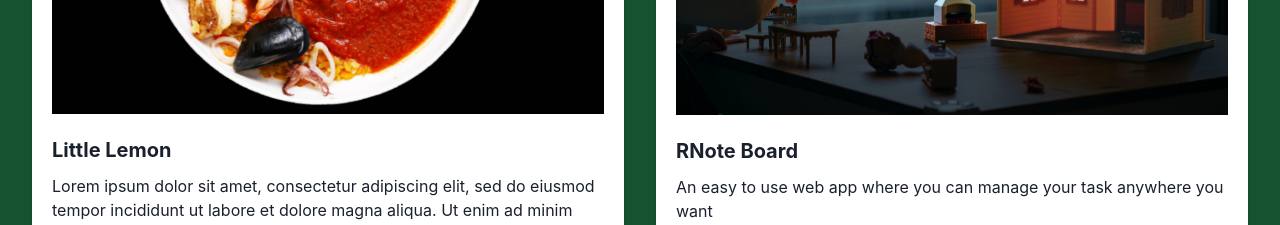
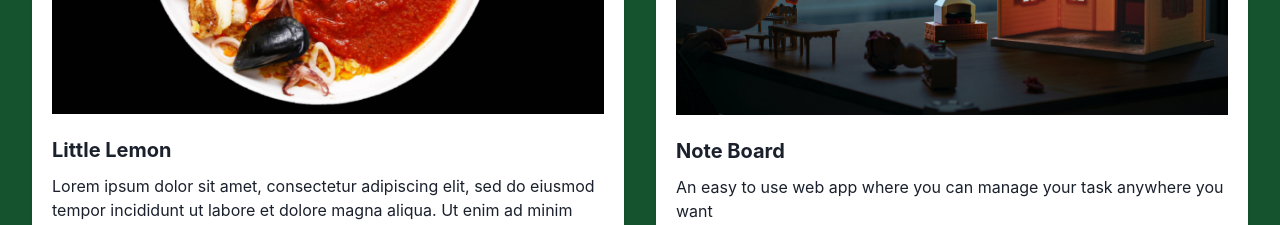
Before and after one commit to tonako13gm/Anthony-Sylvester-Bahinting-Portfolio, a React (Create React App) app in the folder portfolio/: page / in a window 1280 px wide. Shown: the part 1180-1405 px from the top of the page. Built offline with nearby package versions, Linux system fonts and the light colour scheme.

Commit message:
added note board project

```diff
--- a/portfolio/src/components/ProjectsSection.js
+++ b/portfolio/src/components/ProjectsSection.js
@@ -12,7 +12,7 @@ const projects = [
     getImageSrc: () => require("../images/photo1.jpg"),
   },
   {
-    title: "RNote Board",
+    title: "Note Board",
     description:
       "An easy to use web app where you can manage your task anywhere you want",
     link: "https://noteboard-6q4w.onrender.com/",
```
